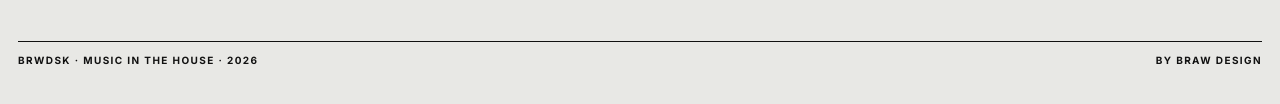
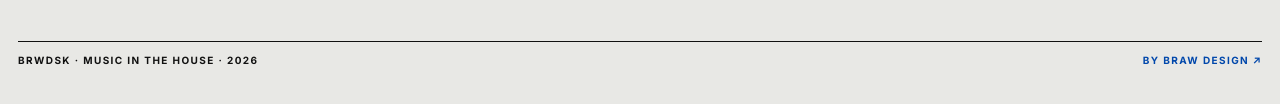
Before and after one commit to braw-design/brwdsk, a website: page site/index.html in a window 1280 px wide. Shown: the part 1436-1540 px from the top of the page. Drawn offline with Linux system fonts and the light colour scheme.

Commit message:
Update index.html

```diff
--- a/site/index.html
+++ b/site/index.html
@@ -67,7 +67,7 @@
 
   <div class="grid" id="grid"></div>
   <div class="pager" id="pager"></div>
-  <footer class="foot"><span>brwdsk · music in the house · 2026</span><span>by braw design</span></footer>
+  <footer class="foot"><span>brwdsk · music in the house · 2026</span><a href="https://www.instagram.com/brawllio/" target="_blank" rel="noopener">by braw design ↗</a></footer>
 </div>
 
 <div class="sheet-bg" id="bg"></div>
```
